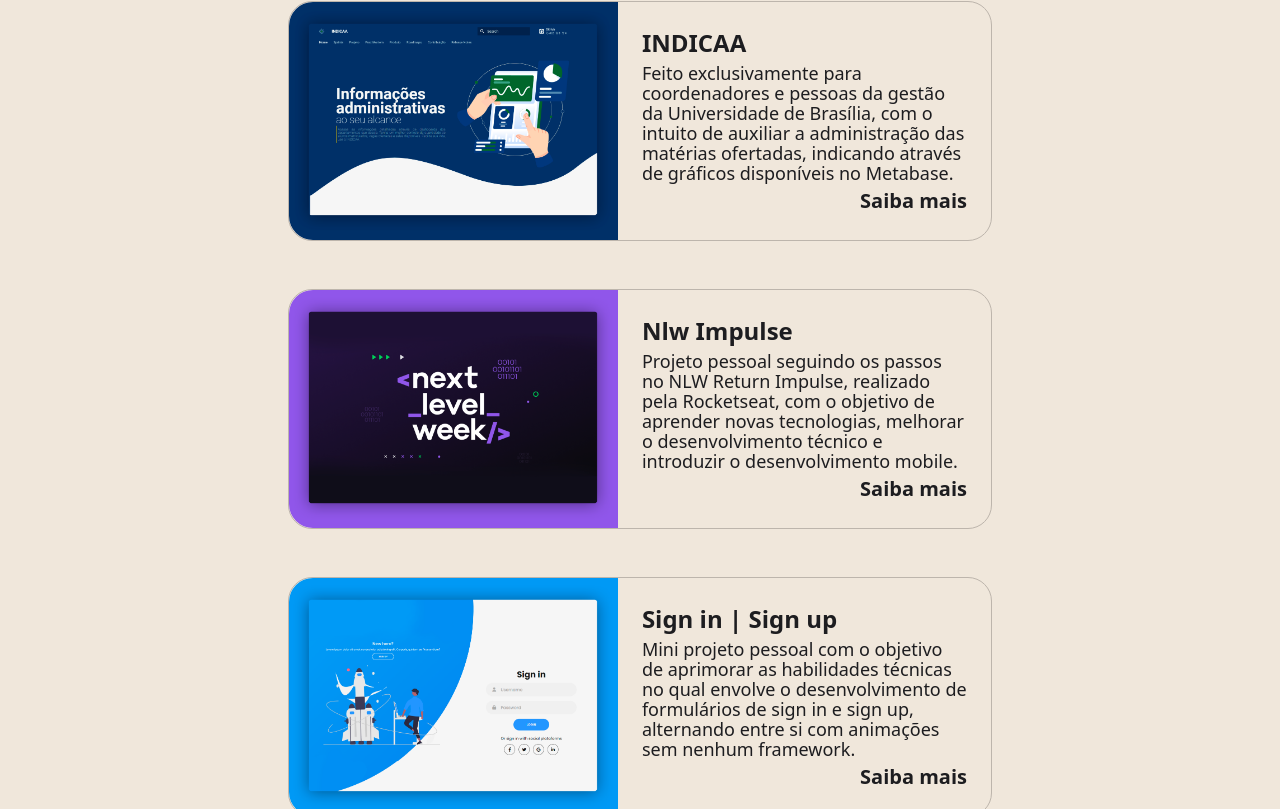
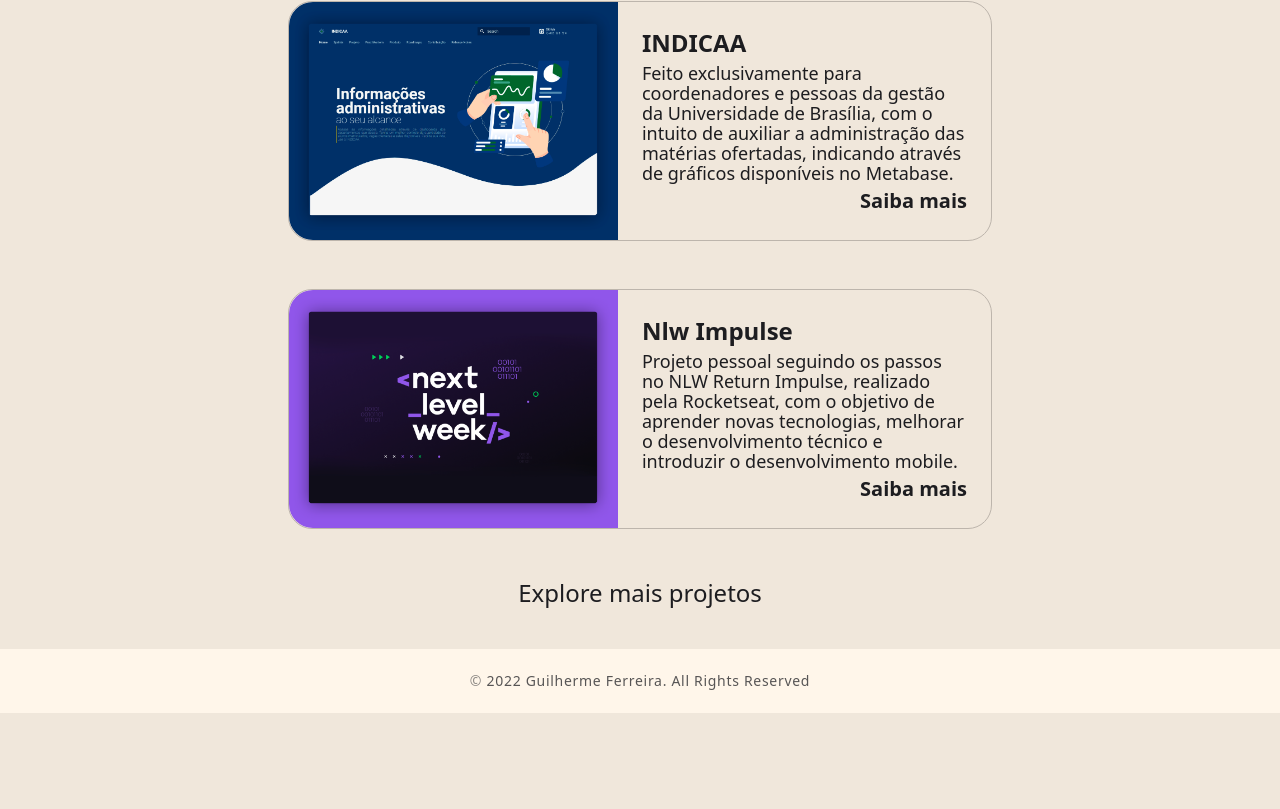
Before and after one commit to guibrbs/guilherme-ferreira, a Next.js app: page / in a window 1280 px wide. Shown: the part 835-1644 px from the top of the page. After the commit the page ends 1548 px from the top, so only its background shows below. Built offline with nearby package versions, Linux system fonts and the light colour scheme.

Commit message:
:rocket: Setting up logical banner structure

```diff
--- a/components/Banner.jsx
+++ b/components/Banner.jsx
@@ -1,4 +1,7 @@
-export function Banner() {
+import Link from "next/link"
+import {UnderlineLayout} from './UnderlineLayout'
+
+export function Banner({ homepage }) {
   const banner_map = [
     {
       link: '/projetos/INDICAA',
@@ -71,10 +74,15 @@
     },
   ]
   return (
-    <div className="flex h-full max-h-max w-full justify-center">
-      <section className="mt-32 flex w-full max-w-customWidth flex-col items-center">
-        <h1 className="text-3xl font-bold">PRINCIPAIS PROJETOS</h1>
-        {banner_map.map((banner) => {
+    <>
+      <Banner_Layout homepage={homepage}>
+        {banner_map
+          .filter(
+            homepage
+              ? (banner) => banner.id == '1' || banner.id == '2'
+              : (banner) => banner.id
+          )
+          .map((banner) => {
             return (
               <a href={banner.link} className="group mt-12" key={banner.id}>
                 <div className="relative flex h-60 w-full rounded-3xl border border-light-700 dark:border-dark-100">
@@ -94,21 +102,39 @@
                     </p>
                     <p className="relative mt-1 self-end text-xl font-bold">
                       Saiba mais
-                    <span
-                      className="absolute -bottom-px left-1/2 h-px w-0 bg-elementary-300 transition-all duration-500
-                    ease-in-out group-hover:w-1/2 dark:bg-brand-300"
-                    />
-                    <span
-                      className="absolute -bottom-px right-1/2 h-px w-0 bg-elementary-300 transition-all duration-500
-                    ease-in-out group-hover:w-1/2 dark:bg-brand-300"
-                    />
+                      <UnderlineLayout />
                     </p>
                   </div>
                 </div>
               </a>
             )
           })}
+      </Banner_Layout>
+    </>
+  )
+}
+
+const Banner_Layout = ({ children, homepage }) => (
+  <div className="flex h-full max-h-max w-full justify-center">
+    <section className="mt-32 flex w-full max-w-customWidth flex-col items-center">
+      <h1 className="text-3xl font-bold">
+        {homepage ? 'PRINCIPAIS PROJETOS' : 'PROJETOS'}
+      </h1>
+      {children}
+      {homepage
+      ?
+      <>
+        <Link href={'/projetos'}>
+          <a className="mt-12 text-2xl font-medium relative group hover:brightness-110 duration-0">
+            Explore mais projetos
+            <UnderlineLayout />
+          </a>
+        </Link>
+      </>
+      :
+      <>
+      </>
+      }
     </section>
   </div>
 )
-}
--- a/pages/index.tsx
+++ b/pages/index.tsx
@@ -7,7 +7,7 @@
   return (
     <Layout>
       <MainContent />
-      <Banner />
+      <Banner homepage={true}/>
     </Layout>
   )
 }
```
Lines whose indentation alone changed are shown as unchanged.
